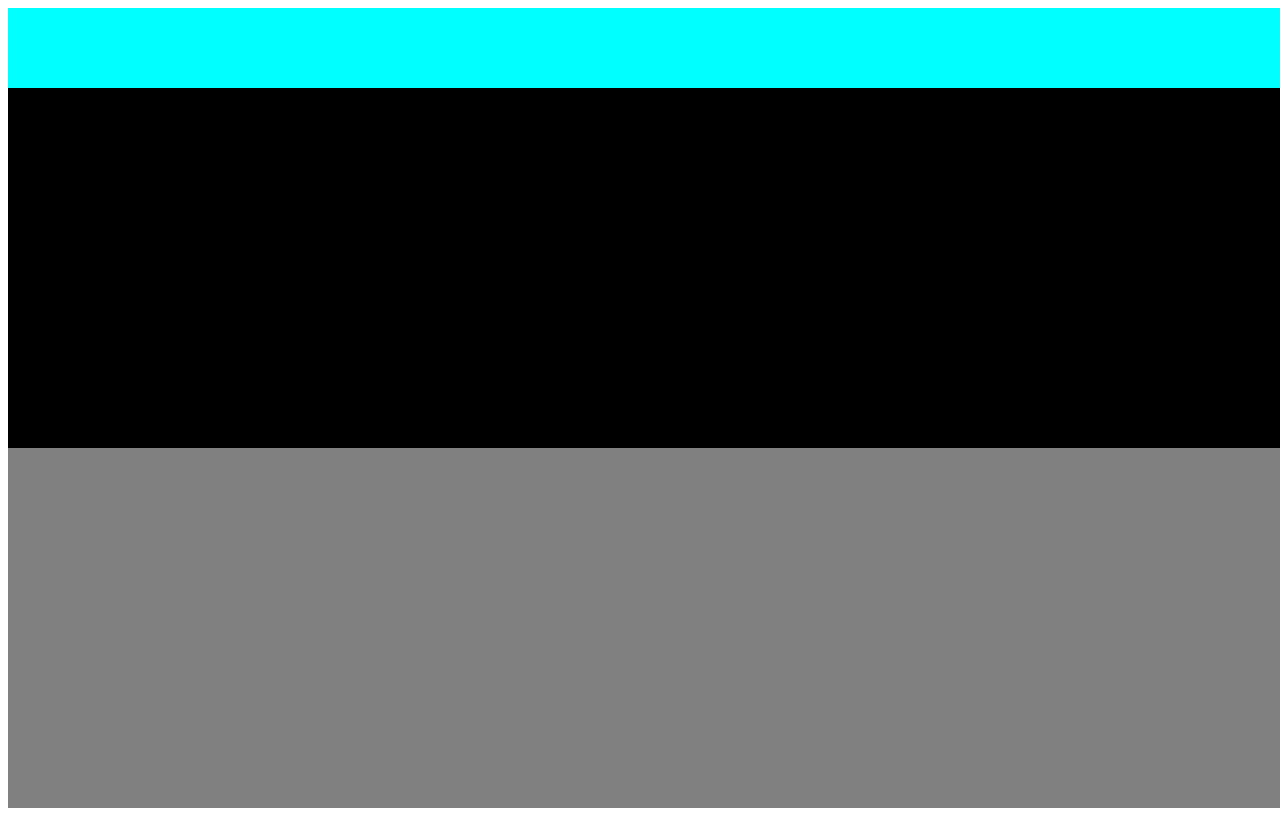
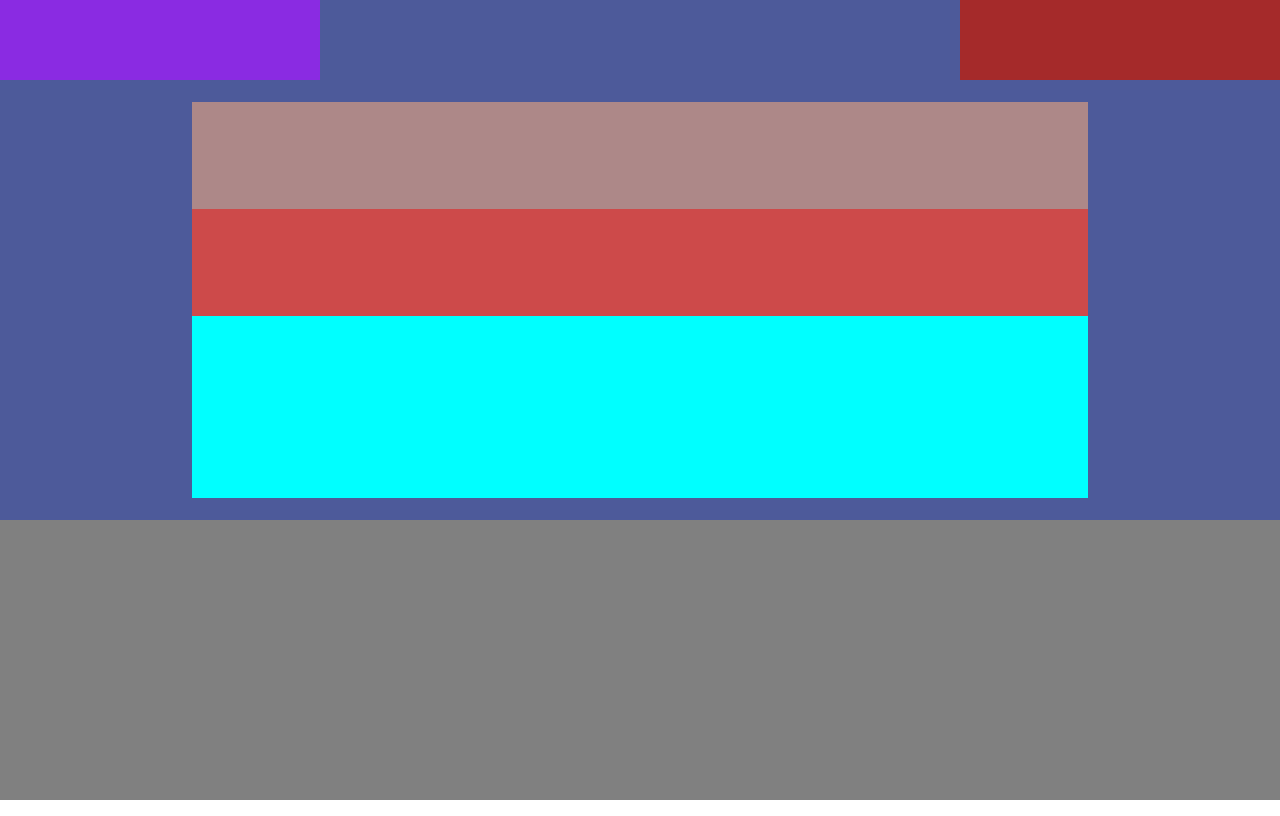
Before and after one commit to DevDavSS/DevDavSS.github.io, a plain HTML site: page index.html in a window 1280 px wide. Drawn offline with Linux system fonts and the light colour scheme.

Commit message:
avance en codigo html y css

```diff
--- a/index.html
+++ b/index.html
@@ -8,8 +8,36 @@
 </head>
 <body>
     <div id="celphone_resolution" class="celphone_resolution">
-        <nav class="cellphone_nav"></nav>
-        <div class="selfimage_container"></div>
+        <nav class="cellphone_nav">
+
+            <div class="navbar_logo">
+
+
+            </div>
+            <div class="nav_blank_space">
+
+            </div>
+            <div class="nav_cellphone_display_buttom">
+
+
+            </div>
+
+        </nav>
+        <div class="selfinfo_section">
+            <div class="selfinfo_container">
+
+                <div class="selfinfo_title">
+
+                </div>
+                <div class="selfinfo_description">
+
+                </div>
+            </div>
+        </div>
+
+
+
+
         <div class="personal_pres_container"></div>
         <div class="habilities_container"></div>
     </div>
--- a/style.css
+++ b/style.css
@@ -5,11 +5,13 @@
 body{
     width: 100%;
     height: 100%;
+    margin: 0; /* Elimina márgenes */
+    padding: 0; /* Elimina padding */
 }
 
 .celphone_resolution {
     display: grid;
-    grid-template-rows: 10% 45% 50% 90%;
+    grid-template-rows: 10% 55% 50% 90%;
     grid-template-columns: 100%;
     height: 100vh;
     width: 100vw;
@@ -19,12 +21,61 @@ body{
 .cellphone_nav {
     grid-row: 1;
     width: 100%;
-    background-color: aqua;
+    background-color: rgb(77, 90, 154);
+    display: flex;
 }
 
-.selfimage_container {
+
+.navbar_logo{
+    height: 100%;
+    background-color: blueviolet;
+    width: 25%;
+
+
+}
+
+.nav_blank_space{
+    width: 50%;
+
+}
+.nav_cellphone_display_buttom{
+    height: 100%;
+    width: 25%;
+    background-color: brown;
+}
+
+/* ---------------------------------------------------- */
+
+
+.selfinfo_section {
     grid-row: 2;
-    background-color: black;
+    background-color: rgb(77, 90, 154);
+    display: flex;
+    align-items: center;
+    justify-content: center;
+}
+
+
+.selfinfo_container{
+    width: 70%;
+    background-color: aqua;
+    height: 90%;
+    display: flex;
+    flex-wrap: wrap;
+    flex-direction: column;
+
+}
+.selfinfo_title{
+    width: 100%;
+    height: 27%;
+    background-color: rgb(173, 136, 136);
+
+
+}
+.selfinfo_description{
+    width: 100%;
+    height: 27%;
+    background-color: rgb(205, 74, 74);
 }
 
 .personal_pres_container {
```
